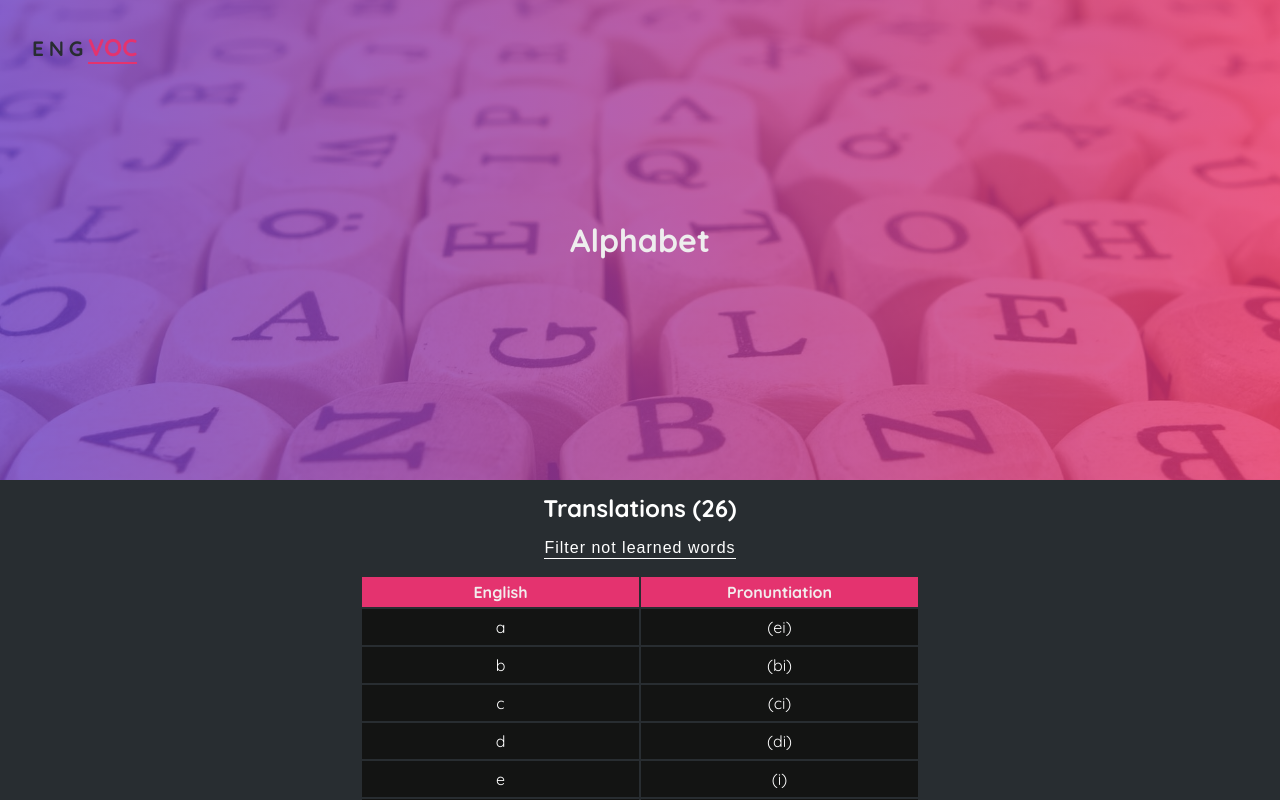
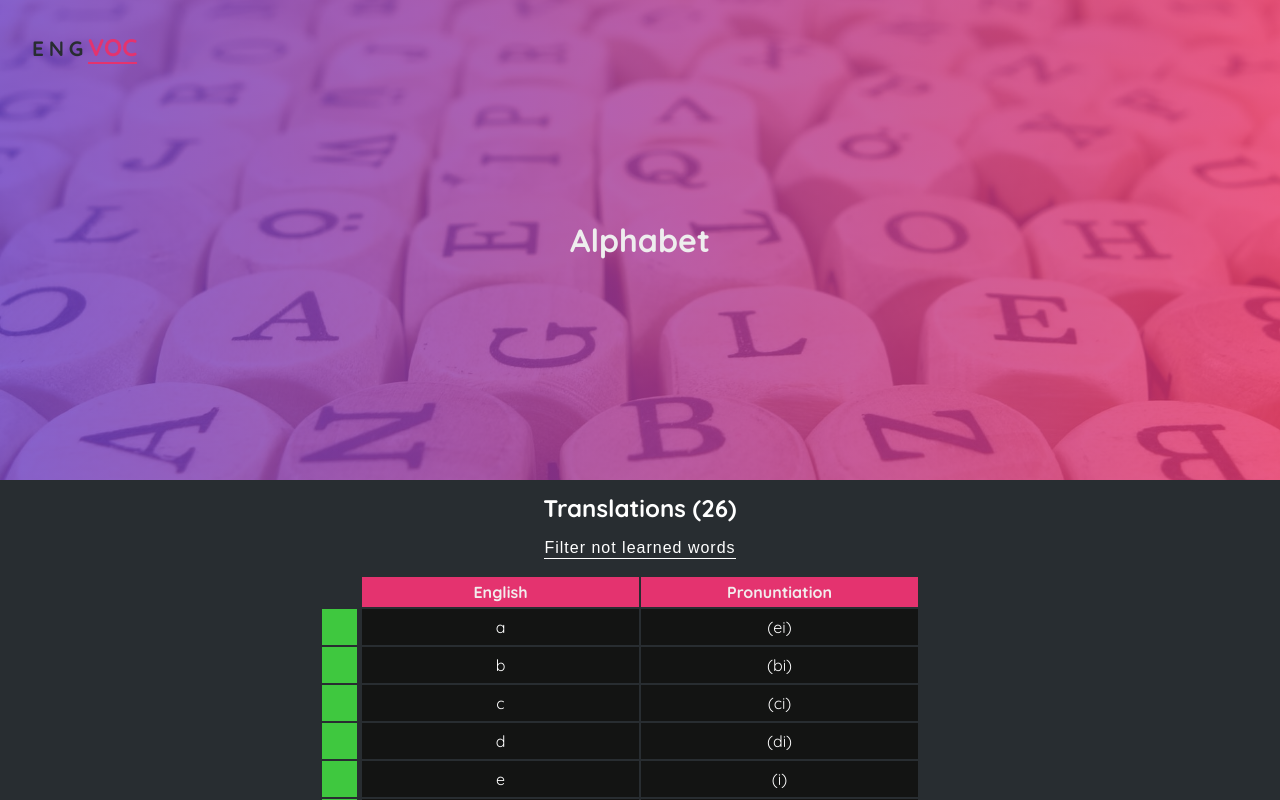
Before and after one commit to cristianrodri/english-vocabulary, a Next.js app: page /alphabet in a window 1280 px wide. Shown: the top 800 px of the page. Built offline with nearby package versions, Linux system fonts and the light colour scheme.

Commit message:
add saved component into table

```diff
--- a/components/table/Column.tsx
+++ b/components/table/Column.tsx
@@ -1,5 +1,7 @@
+import React from 'react'
 import styled from 'styled-components'
 import { Input } from './Input'
+import { Saved } from './Saved'
 
 export interface ColumnProps {
   word: string
@@ -14,14 +16,21 @@ const Td = styled.td`
   cursor: pointer;
 `
 
+const Word = styled.span`
+  position: relative;
+  display: block;
+  width: 100%;
+`
+
 export const Column = ({ word, columnIndex, rowIndex }: ColumnProps) => {
   const handleTranslation = () => {
-    console.log(word)
+    // console.log(word)
   }
 
   return (
     <Td onClick={handleTranslation}>
-      <span>{word}</span>
+      {columnIndex === 0 && <Saved rowIndex={rowIndex} />}
+      <Word>{word}</Word>
       <Input word={word} rowIndex={rowIndex} columnIndex={columnIndex} />
     </Td>
   )
```
